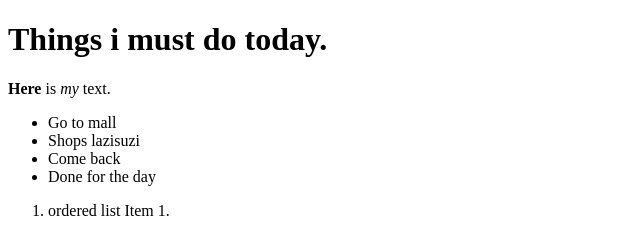
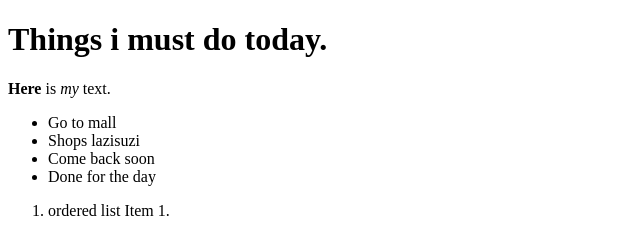
Before and after one commit to RachanSaini/html-demo, a plain HTML site: page first.html in a window 1280 px wide. Shown: the top 233 px of the page, 0-640 px from the left. Drawn offline with Linux system fonts and the light colour scheme.

Commit message:
added something

```diff
--- a/first.html
+++ b/first.html
@@ -11,7 +11,7 @@
 <ul>
 	<li>Go to mall</li>
 	<li>Shops lazisuzi</li>
-	<li>Come back</li>
+	<li>Come back soon</li>
 	<li>Done for the day</li>
 </ul>
 <ol>
```
